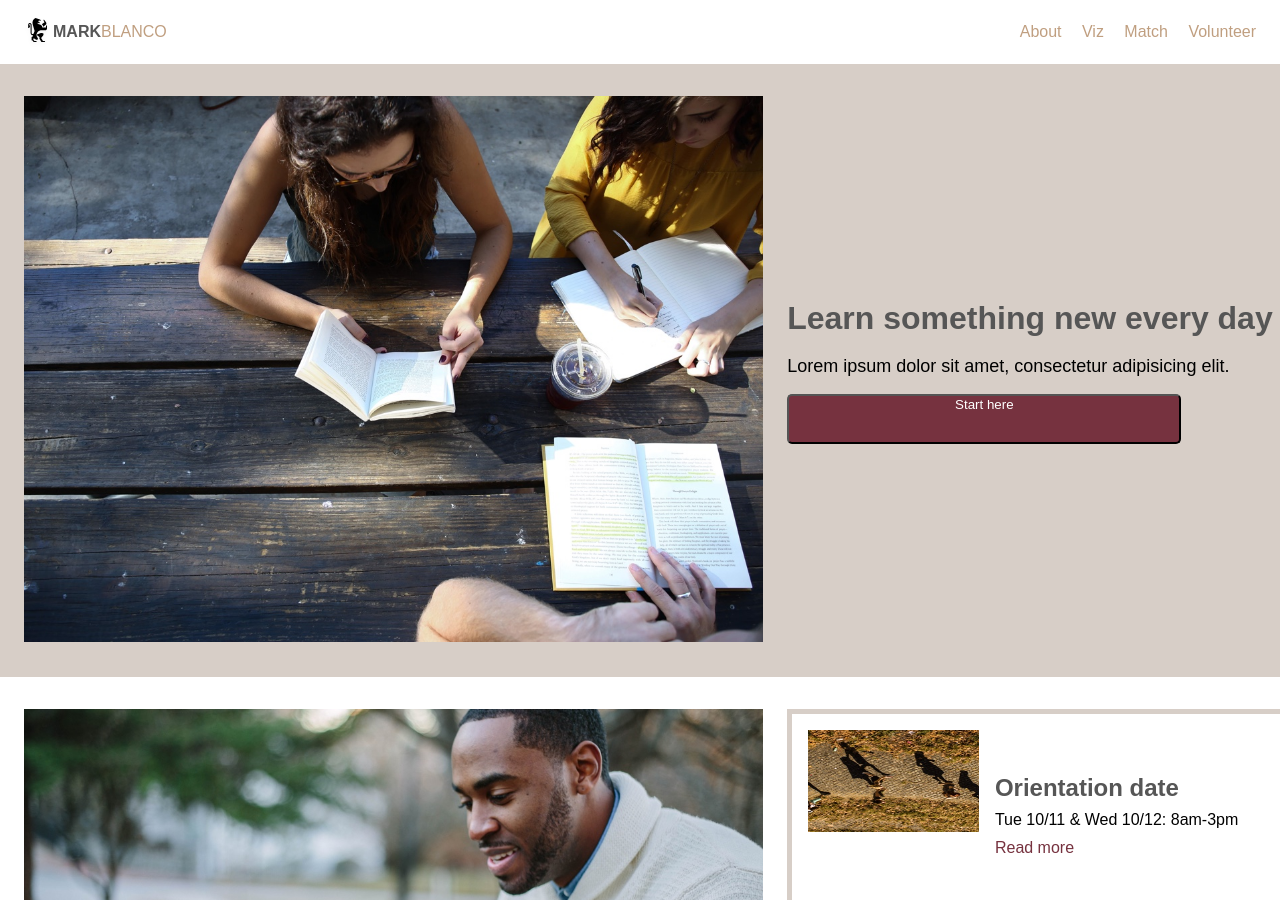
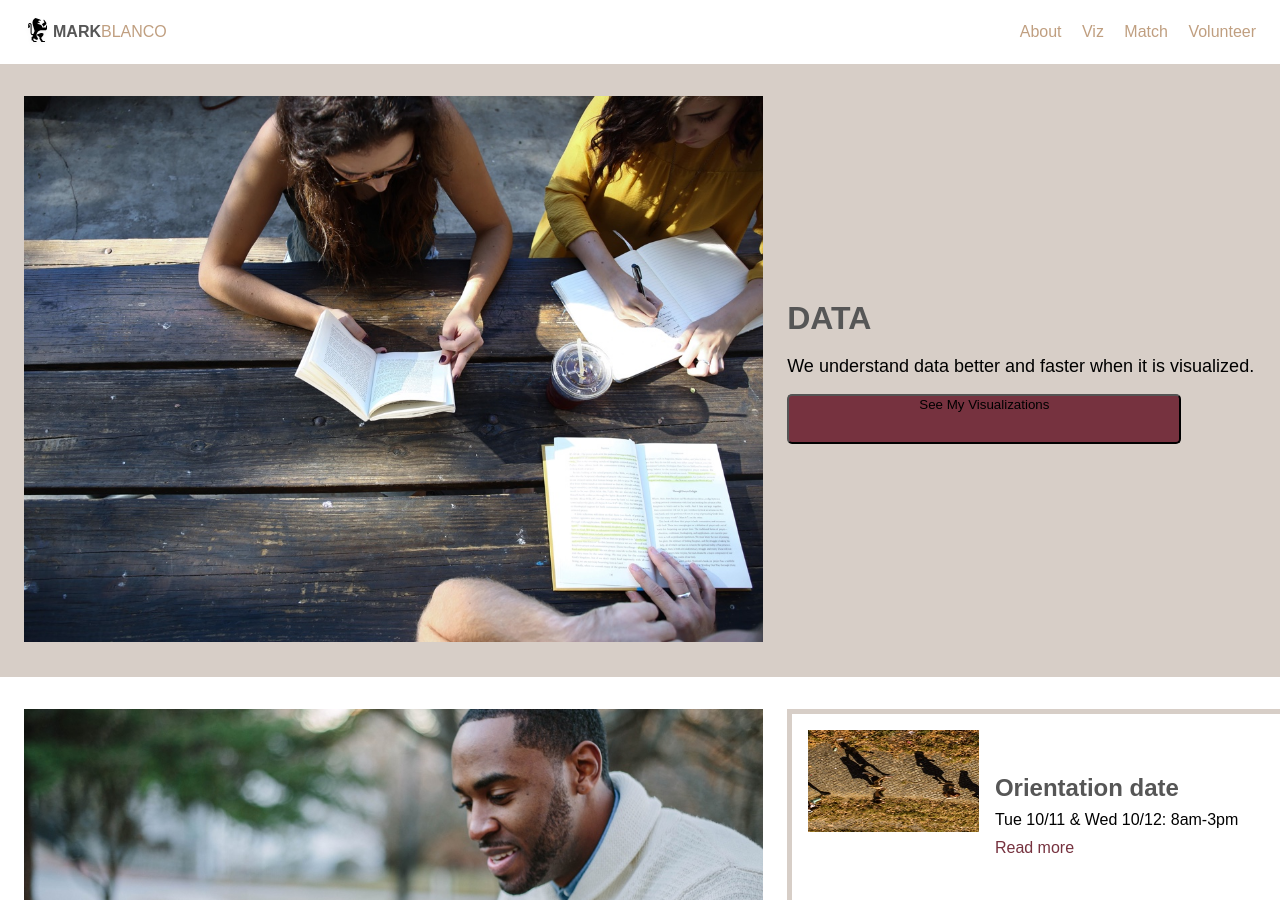
Before and after one commit to boombranco/boombranco.github.io, a Jekyll site: the page built from index.html, in a window 1280 px wide and 900 px high. Built offline with Jekyll 4.4.1, drawn with Linux system fonts in a browser that asks for light colours; some web fonts are replaced.

Commit message:
updating visualization section v 4

```diff
--- a/About/index.html
+++ b/About/index.html
@@ -5,7 +5,10 @@ title: About Me
 
 <main>
   <div class="featured">
-    <h2>Hi, I'm Mark.</h2>
+    <h1>Hi, I'm Mark.</h1>
+    <p>I am a data visualization analyst at Unilever.</p>
+    <p>I am also a co-founder and director of finances at Markham & Fitz, a local chocolate company in Northwest Arkansas.</p>
+    <p>I got my undergraduate and MBA degrees from the University of Arkansas.</p>
     <script src="//platform.linkedin.com/in.js" type="text/javascript"></script>
 <script type="IN/MemberProfile" data-id="https://www.linkedin.com/in/markblanco" data-format="inline" data-related="false"></script>
   </div>
--- a/index.html
+++ b/index.html
@@ -12,9 +12,9 @@ title: Mark Blanco
             <img src="/resources/images/banner.jpg" alt="Students doing homework at a table outside.">
           </div>
           <div class="text">
-            <h1>Learn something new every day</h1>
-            <h3>Lorem ipsum dolor sit amet, consectetur adipisicing elit.</h3>
-            <button type="button" name="button">Start here</button>
+            <h1>DATA</h1>
+            <h3>We understand data better and faster when it is visualized.</h3>
+            <button type="button" name="button"><a href="/Viz">See My Visualizations</a></button>
           </div>
         </div>
       </div>
```
Also changed, not shown: Viz/index.html (+6 -0 lines).
